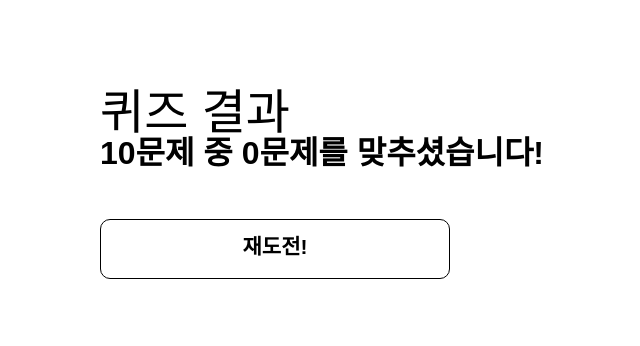
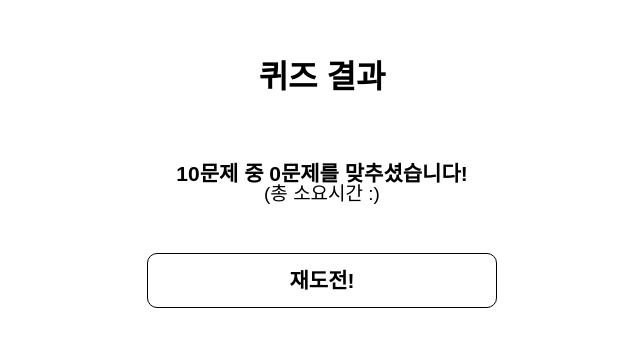
Before and after one commit to hyemimi/my-speed-quiz, a React (Create React App) app in the folder my-quiz/: page /result in a window 1280 px wide. Shown: the part 216-562 px from the top of the page, without its empty margins (318-958 px from the left). Built offline with nearby package versions, Linux system fonts and the light colour scheme.

Commit message:
style : add result page style

```diff
--- a/my-quiz/src/GlobalStyle.tsx
+++ b/my-quiz/src/GlobalStyle.tsx
@@ -61,8 +61,9 @@ body{
  color:${(props) => props.theme.Primary_1};
  font-size : 21px;
  min-height: 100vh;
+ text-align: center;
 }
-.a{
+a{
   text-decoration : none;
   color : inherit;
 }
--- a/my-quiz/src/components/Ox.tsx
+++ b/my-quiz/src/components/Ox.tsx
@@ -39,7 +39,6 @@ const Div = styled.div`
 `;
 
 const Box = styled.div`
-  text-align: center;
   align-items: center;
   width: 200px;
   height: 80px;
--- a/my-quiz/src/routes/Pages/Main.tsx
+++ b/my-quiz/src/routes/Pages/Main.tsx
@@ -13,7 +13,7 @@ function Main() {
   }, []);
   return (
     <Container>
-      <h1>프로그라피 8기 과제 퀴즈</h1>
+      <h3>프로그라피 8기 과제 퀴즈</h3>
       <Link to={"/question"}>
         <Button>시작하기!</Button>
       </Link>
--- a/my-quiz/src/routes/Pages/Result.tsx
+++ b/my-quiz/src/routes/Pages/Result.tsx
@@ -7,18 +7,27 @@ function Result() {
   const correct = useRecoilValue(CorrectState);
   const navigate = useNavigate();
   return (
-    <Div>
-      <h1>퀴즈 결과</h1>
-      <h3>10문제 중 {correct}문제를 맞추셨습니다! </h3>
+    <Wrapper>
+      <H3>퀴즈 결과</H3>
+      10문제 중 {correct}문제를 맞추셨습니다!
+      <caption>(총 소요시간 :)</caption>
       <Button onClick={() => navigate("/")}>재도전!</Button>
-    </Div>
+    </Wrapper>
   );
 }
 
-const Div = styled.div`
+const Wrapper = styled.div`
+  width: 1000px;
+  height: 500px;
+  max-width: 1000px;
+  display: flex;
+  padding: 200px;
+  flex-direction: column;
   justify-content: center;
   align-items: center;
-  margin: 0 auto;
+`;
+const H3 = styled.h3`
+  margin-bottom: 70px;
 `;
 
 export default Result;
```
